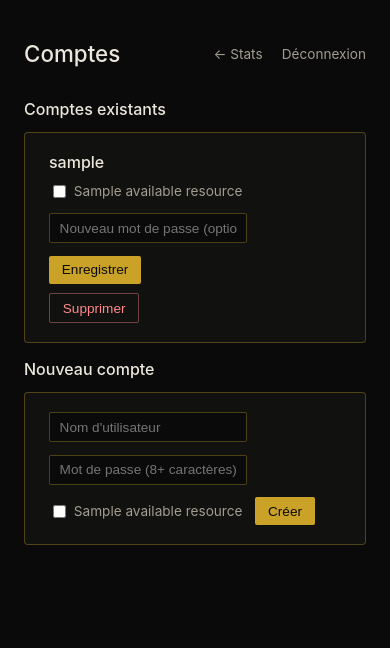
After one commit to choncotm/choncotm.com, a FastAPI app: template admin/app/templates/users.html in a window 390 px wide. The commit adds this page. Shown: the top 648 px of the page. Run offline with FastAPI, Linux system fonts and the light colour scheme; the template is opened without the code that fills it: most values are stand-ins (such as "Sample title", 1, 10 or a date in 2020).

Commit message:
Add multi-user admin accounts with per-resource permissions
Replace the single hardcoded admin account with a DB-backed users table
(is_owner flag + granted resource list), so collaborators can log in and
see only the dashboards they're granted (starting with a placeholder
Amazon Price Tracker bot dashboard) without access to the site's own
analytics, which stay owner-only. Accounts are managed from a new
owner-only /admin/users page. The existing ADMIN_USERNAME/ADMIN_PASSWORD_HASH
env vars now only seed the first owner account on first run.

Also fix a navbar layout bug where the brand/login/lang-switch group
overlapped the nav links at medium browser widths (641-900px) by
widening the existing mobile-menu breakpoint to cover that range.

Co-Authored-By: Claude Sonnet 5 <noreply@anthropic.com>
Claude-Session: https://claude.ai/code/session_01YSQxCH2TMMeLHXQKrGUajS

```diff
--- a/admin/app/main.py
+++ b/admin/app/main.py
@@ -12,6 +12,7 @@ from fastapi.templating import Jinja2Templates
 from itsdangerous import BadSignature, SignatureExpired, URLSafeTimedSerializer
 from sqlalchemy import (
     JSON,
+    Boolean,
     Column,
     DateTime,
     Integer,
@@ -32,6 +33,13 @@ COOKIE_NAME = "admin_session"
 SESSION_MAX_AGE = 60 * 60  # 1h, enforced server-side regardless of cookie lifetime
 MAX_ATTEMPTS = 5
 LOCKOUT_SECONDS = 300
+
+# key -> human label, shown as checkboxes on /admin/users
+AVAILABLE_RESOURCES = [
+    ("amazon_price_tracker", "Amazon Price Tracker — bot Telegram"),
+]
+RESOURCE_KEYS = {key for key, _label in AVAILABLE_RESOURCES}
+RESOURCE_LABELS = dict(AVAILABLE_RESOURCES)
 
 serializer = URLSafeTimedSerializer(SESSION_SECRET)
 
@@ -66,7 +74,44 @@ class Report(Base):
     generated_at = Column(DateTime(timezone=True), server_default=func.now())
 
 
+class User(Base):
+    __tablename__ = "users"
+
+    id = Column(Integer, primary_key=True)
+    username = Column(String(64), unique=True, nullable=False)
+    password_hash = Column(String(60), nullable=False)
+    is_owner = Column(Boolean, nullable=False, default=False)
+    resources = Column(JSON, nullable=False, default=list)
+    created_at = Column(DateTime(timezone=True), server_default=func.now())
+
+
 Base.metadata.create_all(engine)
+
+
+def bootstrap_owner() -> None:
+    """Seed the owner account from env vars on first run.
+
+    Keeps existing .env files working with no manual migration step;
+    further accounts are managed from /admin/users.
+    """
+    db = SessionLocal()
+    try:
+        if db.query(User).filter(User.username == ADMIN_USERNAME).first():
+            return
+        db.add(
+            User(
+                username=ADMIN_USERNAME,
+                password_hash=ADMIN_PASSWORD_HASH.decode(),
+                is_owner=True,
+                resources=[],
+            )
+        )
+        db.commit()
+    finally:
+        db.close()
+
+
+bootstrap_owner()
 
 app = FastAPI()
 templates = Jinja2Templates(directory="app/templates")
@@ -197,21 +242,52 @@ def clear_attempts(ip: str) -> None:
     _failed_attempts.pop(ip, None)
 
 
-def is_authenticated(request: Request) -> bool:
+def _cookie_username(request: Request) -> str | None:
     cookie = request.cookies.get(COOKIE_NAME)
     if not cookie:
-        return False
+        return None
     try:
-        data = serializer.loads(cookie, max_age=SESSION_MAX_AGE)
+        return serializer.loads(cookie, max_age=SESSION_MAX_AGE)
     except (BadSignature, SignatureExpired):
-        return False
-    return data == ADMIN_USERNAME
+        return None
+
+
+def current_user(request: Request) -> User | None:
+    username = _cookie_username(request)
+    if not username:
+        return None
+    db = SessionLocal()
+    try:
+        return db.query(User).filter(User.username == username).first()
+    finally:
+        db.close()
+
+
+def require_owner(request: Request) -> User | None:
+    """Returns the user if they're the owner, else None."""
+    user = current_user(request)
+    return user if user and user.is_owner else None
+
+
+def require_resource(request: Request, key: str) -> User | None:
+    """Returns the user if they're the owner or have this resource, else None."""
+    user = current_user(request)
+    if not user:
+        return None
+    if user.is_owner or key in (user.resources or []):
+        return user
+    return None
+
+
+def landing_url(user: User) -> str:
+    return "/admin/stats" if user.is_owner else "/admin/home"
 
 
 @app.get("/admin", response_class=HTMLResponse)
 def login_page(request: Request):
-    if is_authenticated(request):
-        return RedirectResponse("/admin/stats", status_code=303)
+    user = current_user(request)
+    if user:
+        return RedirectResponse(landing_url(user), status_code=303)
     return templates.TemplateResponse(
         "login.html", {"request": request, "error": None}
     )
@@ -227,9 +303,16 @@ def login(request: Request, username: str = Form(...), password: str = Form(...)
             status_code=429,
         )
 
-    valid = username == ADMIN_USERNAME and bcrypt.checkpw(
-        password.encode(), ADMIN_PASSWORD_HASH
-    )
+    db = SessionLocal()
+    try:
+        user = db.query(User).filter(User.username == username).first()
+        valid = user is not None and bcrypt.checkpw(
+            password.encode(), user.password_hash.encode()
+        )
+        landing = landing_url(user) if valid else "/admin/stats"
+    finally:
+        db.close()
+
     if not valid:
         record_failed_attempt(ip)
         return templates.TemplateResponse(
@@ -239,8 +322,8 @@ def login(request: Request, username: str = Form(...), password: str = Form(...)
         )
 
     clear_attempts(ip)
-    token = serializer.dumps(ADMIN_USERNAME)
-    resp = RedirectResponse("/admin/stats", status_code=303)
+    token = serializer.dumps(username)
+    resp = RedirectResponse(landing, status_code=303)
     resp.set_cookie(
         COOKIE_NAME,
         token,
@@ -260,9 +343,43 @@ def logout():
     return resp
 
 
+@app.get("/admin/home", response_class=HTMLResponse)
+def home_page(request: Request):
+    user = current_user(request)
+    if not user:
+        return RedirectResponse("/admin", status_code=303)
+    if user.is_owner:
+        return RedirectResponse("/admin/stats", status_code=303)
+
+    dashboards = [
+        {"url": "/admin/bots/amazon-price-tracker", "label": RESOURCE_LABELS[key]}
+        for key in (user.resources or [])
+        if key in RESOURCE_KEYS
+    ]
+    return templates.TemplateResponse(
+        "home.html",
+        {"request": request, "user": user, "dashboards": dashboards},
+    )
+
+
+@app.get("/admin/bots/amazon-price-tracker", response_class=HTMLResponse)
+def bot_amazon_price_tracker_page(request: Request):
+    user = require_resource(request, "amazon_price_tracker")
+    if not user:
+        return RedirectResponse("/admin", status_code=303)
+    return templates.TemplateResponse(
+        "bot_placeholder.html",
+        {
+            "request": request,
+            "user": user,
+            "title": "Amazon Price Tracker",
+        },
+    )
+
+
 @app.get("/admin/stats", response_class=HTMLResponse)
 def stats_page(request: Request):
-    if not is_authenticated(request):
+    if not require_owner(request):
         return RedirectResponse("/admin", status_code=303)
 
     since = datetime.now(timezone.utc) - timedelta(days=30)
@@ -327,7 +444,7 @@ HISTORY_PAGE_SIZE = 50
 
 @app.get("/admin/history", response_class=HTMLResponse)
 def history_page(request: Request, page: int = 1):
-    if not is_authenticated(request):
+    if not require_owner(request):
         return RedirectResponse("/admin", status_code=303)
 
     page = max(page, 1)
@@ -362,7 +479,7 @@ def history_page(request: Request, page: int = 1):
 
 @app.get("/admin/reports", response_class=HTMLResponse)
 def reports_page(request: Request):
-    if not is_authenticated(request):
+    if not require_owner(request):
         return RedirectResponse("/admin", status_code=303)
 
     db = SessionLocal()
@@ -378,6 +495,126 @@ def reports_page(request: Request):
         "reports.html",
         {"request": request, "monthly": monthly, "yearly": yearly},
     )
+
+
+@app.get("/admin/users", response_class=HTMLResponse)
+def users_page(request: Request, error: str | None = None):
+    if not require_owner(request):
+        return RedirectResponse("/admin", status_code=303)
+
+    db = SessionLocal()
+    try:
+        users = db.query(User).order_by(User.username).all()
+    finally:
+        db.close()
+
+    return templates.TemplateResponse(
+        "users.html",
+        {
+            "request": request,
+            "users": users,
+            "available_resources": AVAILABLE_RESOURCES,
+            "error": error,
+        },
+    )
+
+
+@app.post("/admin/users/create")
+def create_user(
+    request: Request,
+    username: str = Form(...),
+    password: str = Form(...),
+    resources: list[str] = Form([]),
+):
+    owner = require_owner(request)
+    if not owner:
+        return RedirectResponse("/admin", status_code=303)
+
+    username = username.strip()
+    granted = [r for r in resources if r in RESOURCE_KEYS]
+
+    if not username or len(password) < 8:
+        return RedirectResponse(
+            "/admin/users?error=Nom+d%27utilisateur+requis+et+mot+de+passe+d%27au+moins+8+caract%C3%A8res.",
+            status_code=303,
+        )
+
+    db = SessionLocal()
+    try:
+        db.add(
+            User(
+                username=username,
+                password_hash=bcrypt.hashpw(
+                    password.encode(), bcrypt.gensalt()
+                ).decode(),
+                is_owner=False,
+                resources=granted,
+            )
+        )
+        db.commit()
+    except IntegrityError:
+        db.rollback()
+        return RedirectResponse(
+            "/admin/users?error=Ce+nom+d%27utilisateur+existe+d%C3%A9j%C3%A0.",
+            status_code=303,
+        )
+    finally:
+        db.close()
+
+    return RedirectResponse("/admin/users", status_code=303)
+
+
+@app.post("/admin/users/{user_id}/update")
+def update_user(
+    request: Request,
+    user_id: int,
+    password: str = Form(""),
+    resources: list[str] = Form([]),
+):
+    owner = require_owner(request)
+    if not owner:
+        return RedirectResponse("/admin", status_code=303)
+
+    granted = [r for r in resources if r in RESOURCE_KEYS]
+
+    if password and len(password) < 8:
+        return RedirectResponse(
+            "/admin/users?error=Le+mot+de+passe+doit+faire+au+moins+8+caract%C3%A8res.",
+            status_code=303,
+        )
+
+    db = SessionLocal()
+    try:
+        target = db.query(User).filter(User.id == user_id).first()
+        if target and not target.is_owner:
+            target.resources = granted
+            if password:
+                target.password_hash = bcrypt.hashpw(
+                    password.encode(), bcrypt.gensalt()
+                ).decode()
+            db.commit()
+    finally:
+        db.close()
+
+    return RedirectResponse("/admin/users", status_code=303)
+
+
+@app.post("/admin/users/{user_id}/delete")
+def delete_user(request: Request, user_id: int):
+    owner = require_owner(request)
+    if not owner:
+        return RedirectResponse("/admin", status_code=303)
+
+    db = SessionLocal()
+    try:
+        target = db.query(User).filter(User.id == user_id).first()
+        if target and not target.is_owner:
+            db.delete(target)
+            db.commit()
+    finally:
+        db.close()
+
+    return RedirectResponse("/admin/users", status_code=303)
 
 
 @app.post("/api/track")
--- a/admin/app/templates/history.html
+++ b/admin/app/templates/history.html
@@ -87,6 +87,7 @@
     <div class="links">
       <a href="/admin/stats">&larr; Stats</a>
       <a href="/admin/reports">Rapports</a>
+      <a href="/admin/users">Comptes</a>
       <a href="/admin/logout">Déconnexion</a>
     </div>
   </div>
--- a/admin/app/templates/reports.html
+++ b/admin/app/templates/reports.html
@@ -104,6 +104,7 @@
     <div class="links">
       <a href="/admin/stats">&larr; Stats</a>
       <a href="/admin/history">Historique</a>
+      <a href="/admin/users">Comptes</a>
       <a href="/admin/logout">Déconnexion</a>
     </div>
   </div>
--- a/admin/app/templates/stats.html
+++ b/admin/app/templates/stats.html
@@ -94,6 +94,7 @@
     <div class="links">
       <a href="/admin/history">Historique</a>
       <a href="/admin/reports">Rapports</a>
+      <a href="/admin/users">Comptes</a>
       <a href="/admin/logout">Déconnexion</a>
     </div>
   </div>
--- /dev/null
+++ b/admin/app/templates/users.html
@@ -0,0 +1,191 @@
+<!doctype html>
+<html lang="fr">
+<head>
+<meta charset="utf-8">
+<meta name="viewport" content="width=device-width, initial-scale=1">
+<title>Comptes — choncotm.com</title>
+<style>
+  body {
+    background: #0a0a0a;
+    color: #ece7db;
+    font-family: -apple-system, BlinkMacSystemFont, "Segoe UI", sans-serif;
+    margin: 0;
+    padding: 2.5rem 1.5rem 4rem;
+  }
+  .top {
+    display: flex;
+    justify-content: space-between;
+    align-items: center;
+    max-width: 900px;
+    margin: 0 auto 2rem;
+  }
+  h1 {
+    font-weight: 500;
+    font-size: 1.4rem;
+    margin: 0;
+  }
+  .links {
+    display: flex;
+    gap: 1.2rem;
+  }
+  .links a {
+    color: #a39d8f;
+    font-size: 0.85rem;
+    text-decoration: none;
+  }
+  .links a:hover {
+    color: #c9a227;
+  }
+  h2 {
+    max-width: 900px;
+    margin: 0 auto 0.8rem;
+    font-size: 1rem;
+    font-weight: 500;
+  }
+  .error {
+    max-width: 900px;
+    margin: 0 auto 1.5rem;
+    color: #ff8a8a;
+    font-size: 0.85rem;
+  }
+  .user-card {
+    max-width: 900px;
+    margin: 0 auto 1rem;
+    background: #111110;
+    border: 1px solid rgba(201, 162, 39, 0.35);
+    border-radius: 4px;
+    padding: 1.2rem 1.5rem;
+  }
+  .user-card .head {
+    display: flex;
+    align-items: center;
+    gap: 0.7rem;
+    margin-bottom: 0.6rem;
+  }
+  .user-card .username {
+    font-weight: 500;
+  }
+  .badge {
+    font-size: 0.7rem;
+    color: #a39d8f;
+    border: 1px solid rgba(201, 162, 39, 0.35);
+    border-radius: 2px;
+    padding: 0.1rem 0.4rem;
+  }
+  .badge.owner {
+    color: #c9a227;
+    border-color: #c9a227;
+  }
+  form.edit {
+    display: flex;
+    flex-wrap: wrap;
+    align-items: center;
+    gap: 0.8rem;
+    font-size: 0.85rem;
+  }
+  form.edit label {
+    display: flex;
+    align-items: center;
+    gap: 0.3rem;
+    color: #a39d8f;
+  }
+  input[type="text"], input[type="password"] {
+    background: #0a0a0a;
+    border: 1px solid rgba(201, 162, 39, 0.35);
+    color: #ece7db;
+    padding: 0.4rem 0.6rem;
+    border-radius: 2px;
+    font-size: 0.85rem;
+  }
+  button, .btn {
+    background: #c9a227;
+    color: #0a0a0a;
+    border: none;
+    padding: 0.4rem 0.8rem;
+    border-radius: 2px;
+    cursor: pointer;
+    font-size: 0.85rem;
+    font-weight: 500;
+  }
+  button.danger {
+    background: transparent;
+    color: #ff8a8a;
+    border: 1px solid rgba(255, 138, 138, 0.4);
+  }
+  .create-form {
+    max-width: 900px;
+    margin: 0 auto 2.5rem;
+    background: #111110;
+    border: 1px solid rgba(201, 162, 39, 0.35);
+    border-radius: 4px;
+    padding: 1.2rem 1.5rem;
+    display: flex;
+    flex-wrap: wrap;
+    align-items: center;
+    gap: 0.8rem;
+    font-size: 0.85rem;
+  }
+  .create-form label {
+    display: flex;
+    align-items: center;
+    gap: 0.3rem;
+    color: #a39d8f;
+  }
+</style>
+</head>
+<body>
+  <div class="top">
+    <h1>Comptes</h1>
+    <div class="links">
+      <a href="/admin/stats">&larr; Stats</a>
+      <a href="/admin/logout">Déconnexion</a>
+    </div>
+  </div>
+
+  {% if error %}<div class="error">{{ error }}</div>{% endif %}
+
+  <h2>Comptes existants</h2>
+  {% for u in users %}
+  <div class="user-card">
+    <div class="head">
+      <span class="username">{{ u.username }}</span>
+      {% if u.is_owner %}
+      <span class="badge owner">propriétaire</span>
+      {% else %}
+      {% for key, label in available_resources %}
+        {% if key in (u.resources or []) %}<span class="badge">{{ label }}</span>{% endif %}
+      {% endfor %}
+      {% endif %}
+    </div>
+    {% if not u.is_owner %}
+    <form class="edit" method="post" action="/admin/users/{{ u.id }}/update">
+      {% for key, label in available_resources %}
+      <label>
+        <input type="checkbox" name="resources" value="{{ key }}" {% if key in (u.resources or []) %}checked{% endif %}>
+        {{ label }}
+      </label>
+      {% endfor %}
+      <input type="password" name="password" placeholder="Nouveau mot de passe (optionnel)" autocomplete="new-password">
+      <button type="submit">Enregistrer</button>
+    </form>
+    <form method="post" action="/admin/users/{{ u.id }}/delete" onsubmit="return confirm('Supprimer {{ u.username }} ?');" style="margin-top: 0.6rem;">
+      <button type="submit" class="danger">Supprimer</button>
+    </form>
+    {% endif %}
+  </div>
+  {% endfor %}
+
+  <h2>Nouveau compte</h2>
+  <form class="create-form" method="post" action="/admin/users/create">
+    <input type="text" name="username" placeholder="Nom d'utilisateur" autocomplete="off" required>
+    <input type="password" name="password" placeholder="Mot de passe (8+ caractères)" autocomplete="new-password" required minlength="8">
+    {% for key, label in available_resources %}
+    <label>
+      <input type="checkbox" name="resources" value="{{ key }}">
+      {{ label }}
+    </label>
+    {% endfor %}
+    <button type="submit">Créer</button>
+  </form>
+</body>
+</html>
--- a/css/home.css
+++ b/css/home.css
@@ -130,7 +130,7 @@ a {
   outline: none;
 }
 
-@media (min-width: 641px) {
+@media (min-width: 901px) {
   .brand-group {
     order: 2;
   }
@@ -481,7 +481,7 @@ a {
   letter-spacing: 0.04em;
 }
 
-@media (max-width: 640px) {
+@media (max-width: 900px) {
   .navbar {
     padding: 0.9rem 1.2rem;
     flex-wrap: wrap;
```
Also changed, not shown: admin/app/templates/bot_placeholder.html (added, +64 -0 lines), admin/app/templates/home.html (added, +75 -0 lines), README.md, 1 other file.
